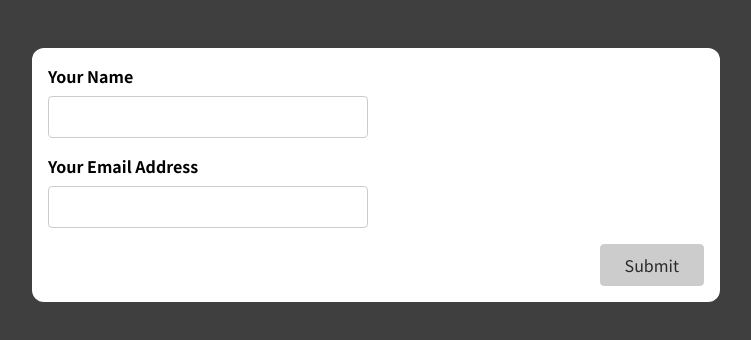
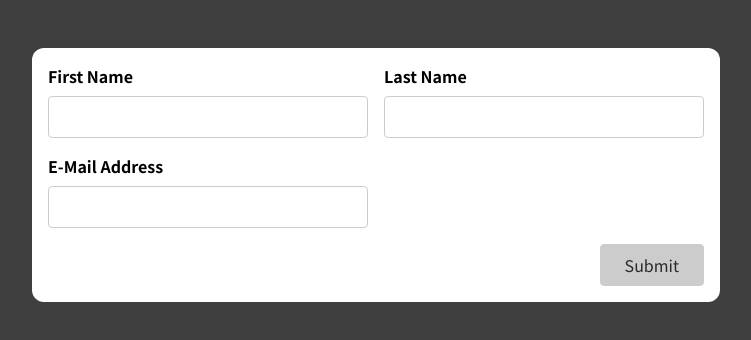
Before and after one commit to tonynnabs/working-with-forms, a React (Create React App) app: page / in a window 1280 px wide. Shown: the top 340 px of the page, without its empty margins (264-1015 px from the left). Built offline with nearby package versions, Linux system fonts and the light colour scheme.

Commit message:
applying input hooks to More forms

```diff
--- a/src/App.js
+++ b/src/App.js
@@ -1,9 +1,10 @@
 import SimpleInput from './components/SimpleInput';
+import BasicForm from './components/BasicForm';
 
 function App() {
   return (
     <div className="app">
-      <SimpleInput />
+      <BasicForm />
     </div>
   );
 }
--- a/src/components/BasicForm.js
+++ b/src/components/BasicForm.js
@@ -1,22 +1,105 @@
+import useInputHook from "./../hooks/use-input-hook";
 const BasicForm = (props) => {
+  //--First Name Input
+  const validateFirstName = (value) => {
+    return value.trim() !== "";
+  };
+  const {
+    value: enteredFirstName,
+    isValid: firstNameIsValid,
+    hasError: firstNameInputInvalid,
+    onChange: firstNameChangeHandler,
+    onBlur: firstNameOnBlurHandler,
+    reset: resetFirstName
+  } = useInputHook(validateFirstName);
+
+  //--Last Name Input
+  const validateLastName = (value) => {
+    return value.trim() !== "";
+  };
+  const {
+    value: enteredLastName,
+    isValid: lastNameIsValid,
+    hasError: lastNameInputInvalid,
+    onChange: lastNameChangeHandler,
+    onBlur: lastNameOnBlurHandler,
+    reset: resetLastName
+  } = useInputHook(validateLastName);
+
+  //--Email Input
+  const validateEmail = (value) => {
+    return value.includes("@");
+  };
+  const {
+    value: enteredEmail,
+    isValid: emailIsValid,
+    hasError: emailInputInvalid,
+    onChange: emailChangeHandler,
+    onBlur: emailOnBlurHandler,
+    reset: resetEmail
+  } = useInputHook(validateEmail);
+
+  let formIsValid;
+  if (firstNameIsValid && lastNameIsValid && emailIsValid) {
+    formIsValid = true;
+  } else {
+    formIsValid = false;
+  }
+  const formSubmitHandler = (e) => {
+    e.preventDefault();
+    if(!formIsValid) {
+      return;
+    }
+    console.log(enteredFirstName, enteredLastName, enteredEmail);
+    resetEmail();
+    resetFirstName();
+    resetLastName();
+  };
   return (
-    <form>
-      <div className='control-group'>
-        <div className='form-control'>
-          <label htmlFor='name'>First Name</label>
-          <input type='text' id='name' />
+    <form onSubmit={formSubmitHandler}>
+      <div className="control-group">
+        <div className={`form-control ${firstNameInputInvalid && "invalid"}`}>
+          <label htmlFor="name">First Name {enteredFirstName}</label>
+          <input
+            value={enteredFirstName}
+            onChange={firstNameChangeHandler}
+            onBlur={firstNameOnBlurHandler}
+            type="text"
+            id="name"
+          />
+          {firstNameInputInvalid && (
+            <p className="error-text">First Name Should not be empty</p>
+          )}
         </div>
-        <div className='form-control'>
-          <label htmlFor='name'>Last Name</label>
-          <input type='text' id='name' />
+        <div className={`form-control ${lastNameInputInvalid && "invalid"}`}>
+          <label htmlFor="name">Last Name</label>
+          <input
+            value={enteredLastName}
+            onChange={lastNameChangeHandler}
+            onBlur={lastNameOnBlurHandler}
+            type="text"
+            id="name"
+          />
+          {lastNameInputInvalid && (
+            <p className="error-text">Last Name Should not be empty</p>
+          )}
         </div>
       </div>
-      <div className='form-control'>
-        <label htmlFor='name'>E-Mail Address</label>
-        <input type='text' id='name' />
+      <div className={`form-control ${emailInputInvalid && "invalid"}`}>
+        <label htmlFor="name">E-Mail Address</label>
+        <input
+          value={enteredEmail}
+          onChange={emailChangeHandler}
+          onBlur={emailOnBlurHandler}
+          type="text"
+          id="name"
+        />
+        {emailInputInvalid && (
+          <p className="error-text">Email Address must be valid (@)</p>
+        )}
       </div>
-      <div className='form-actions'>
-        <button>Submit</button>
+      <div className="form-actions">
+        <button disabled={!formIsValid}>Submit</button>
       </div>
     </form>
   );
--- /dev/null
+++ b/src/hooks/use-input-hook.js
@@ -0,0 +1,30 @@
+import { useState } from "react";
+const useInputHook = (validityCheck) => {
+  const [enteredValue, setEnteredValue] = useState("");
+  const [isTouched, setIsTouched] = useState(false);
+  const isValid = validityCheck(enteredValue);
+  const hasError = !isValid && isTouched;
+
+  const onChangeHandler = (e) => {
+    setIsTouched(true);
+    setEnteredValue(e.target.value);
+  };
+
+  const onBlurHandler = () => {
+    setIsTouched(true);
+  };
+  const reset = () => {
+    setEnteredValue("");
+    setIsTouched(false);
+  };
+  return {
+    value: enteredValue,
+    isValid,
+    hasError,
+    onChange: onChangeHandler,
+    onBlur: onBlurHandler,
+    reset,
+  };
+};
+
+export default useInputHook;
```
Also changed, not shown: 1 other file (tests, documents, lock files or other folders).
